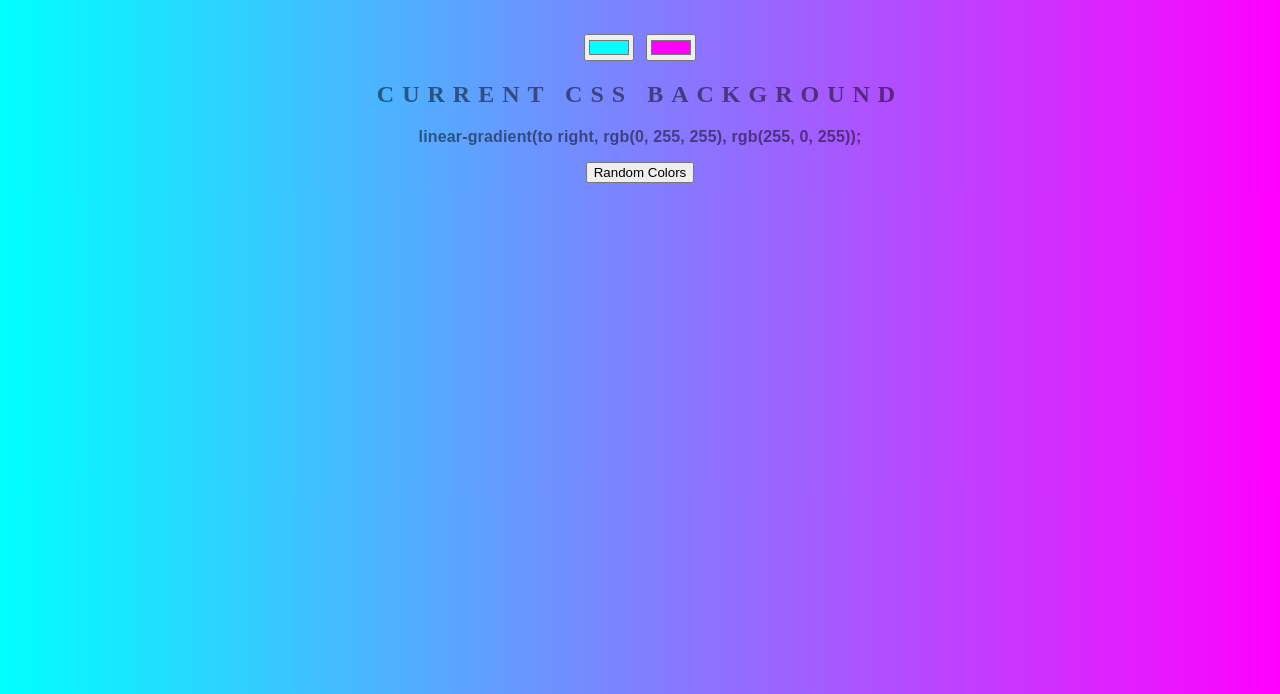
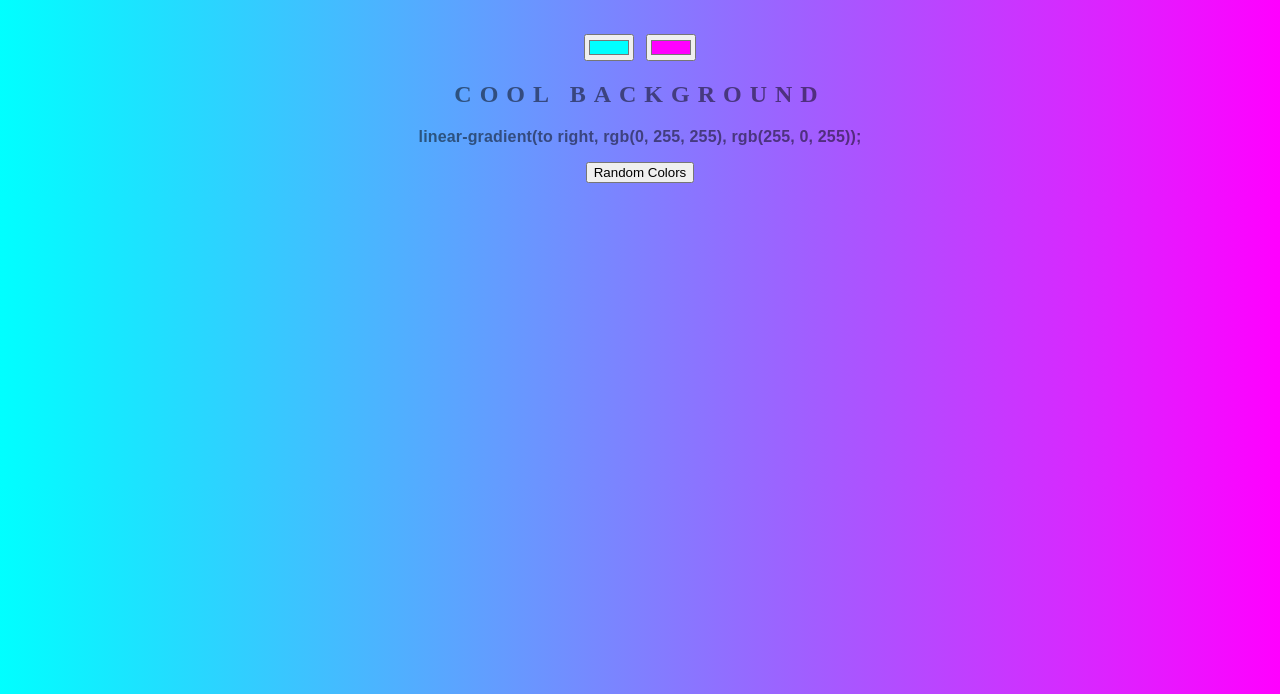
Before and after one commit to pokerhawk/background-generator, a plain HTML site: page index.html in a window 1280 px wide. Shown: the part 106-800 px from the top of the page. Drawn offline with Linux system fonts and the light colour scheme.

Commit message:
changing text h2

```diff
--- a/index.html
+++ b/index.html
@@ -11,7 +11,7 @@
     <h1>Cool Generator</h1>
     <input class="color1" type="color" name="color1" value="#00ffff" />
     <input class="color2" type="color" name="color2" value="#ff00ff" />
-    <h2>Current CSS Background</h2>
+    <h2>cool background</h2>
     <h3></h3>
     <button id="randomColorButton">Random Colors</button>
     <script src="script.js"></script>
```
